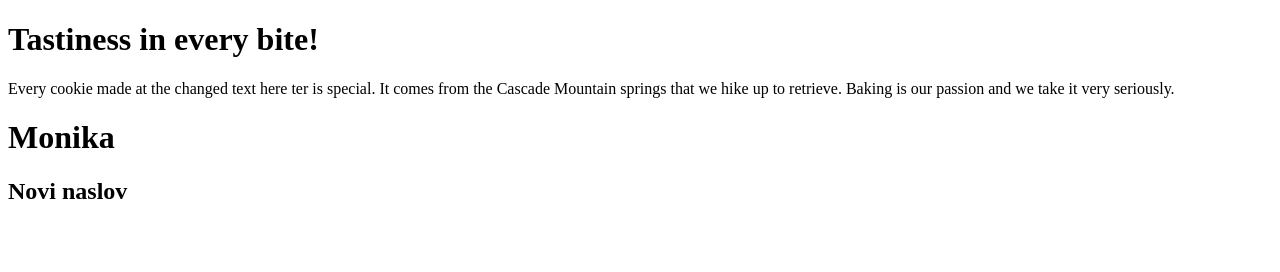
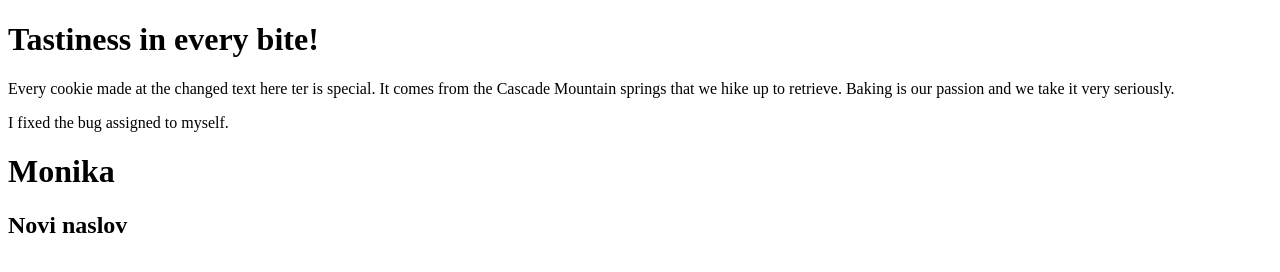
Before and after one commit to monikamikec03/KevinCookieCompany.com, a plain HTML site: page index.htm in a window 1280 px wide. Drawn offline with Linux system fonts and the light colour scheme.

Commit message:
Update index.htm

```diff
--- a/index.htm
+++ b/index.htm
@@ -4,6 +4,7 @@
 
 <h1>Tastiness in every bite!</h1>
 <p>Every cookie made at the changed text here ter is special. It comes from the Cascade Mountain springs that we hike up to retrieve. Baking is our passion and we take it very seriously.</p>
+  <p>I fixed the bug assigned to myself.</p>
 <h1>Monika</h1>
 
 
```
